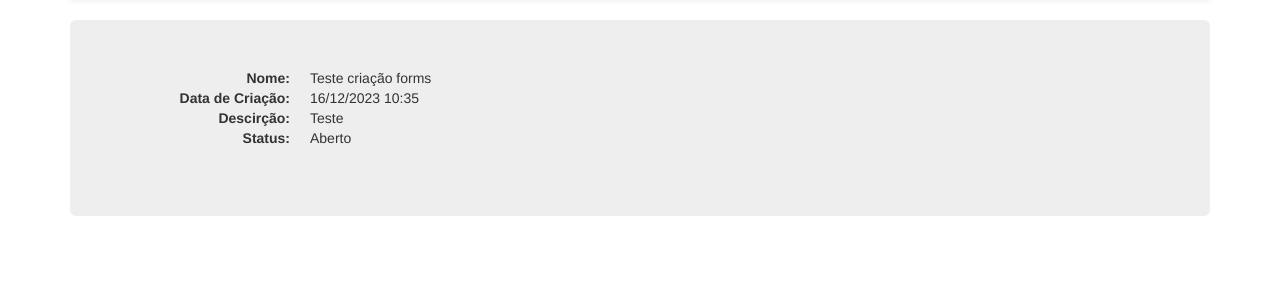
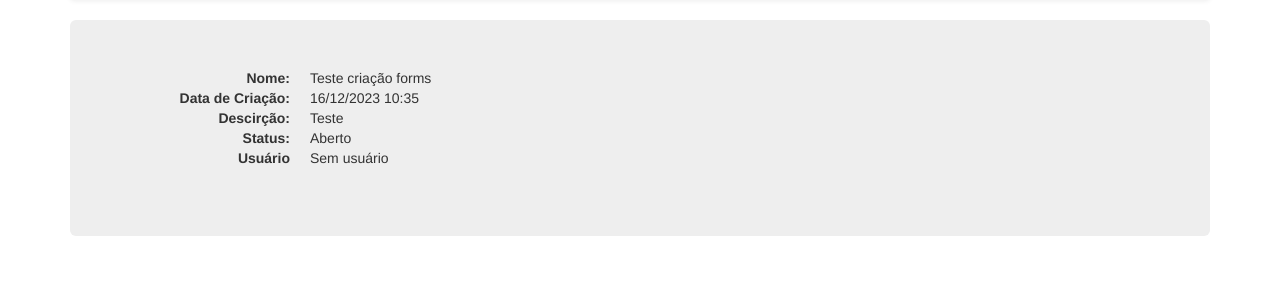
Before and after one commit to eduardoscariot/python-django, a Django app: page /tarefas/2/ in a window 1280 px wide. Shown: the part 72-372 px from the top of the page. Run offline with Django 5.2, Linux system fonts and the light colour scheme; data comes from the database, SQL or seed files in the repository; both versions use the stored data as it was before the commit; some libraries are stand-ins or nearby versions.

Commit message:
fix: ajustes models e views

```diff
--- a/tarefas/models.py
+++ b/tarefas/models.py
@@ -1,16 +1,20 @@
-from django.db.models import Model
+from django.db.models import Model, deletion
 from django.db.models import BooleanField
 from django.db.models import CharField
 from django.db.models import DateTimeField
 from django.db.models import TextField
+from django.db.models import ForeignKey
+from django.contrib.auth.models import User
+
 
 # Create your models here.
 class Tarefa(Model):
-    data_de_criacao = DateTimeField(auto_now_add=True,verbose_name='data de criação')
+    data_de_criacao = DateTimeField(auto_now_add=True, verbose_name='data de criação')
     data_de_execucao = DateTimeField(verbose_name='data de execução', null=True)
     nome = CharField(max_length=200, verbose_name='nome')
     descricao = TextField(verbose_name='descrição', null=True, blank=True)
     status = BooleanField(default=False, verbose_name='finalizado')
+    usuario = ForeignKey(User, verbose_name="usuário", null=True, blank=True, on_delete=deletion.PROTECT)
 
     class Meta:
         ordering = ['-data_de_criacao']
--- a/tarefas/templates/tarefas/tarefa_archive.html
+++ b/tarefas/templates/tarefas/tarefa_archive.html
@@ -10,6 +10,7 @@
         <th>Nome</th>
         <th>Data de criação</th>
         <th>Status</th>
+        <th>Usuário</th>
     </tr>
     </thead>
     <tbody>
@@ -17,8 +18,8 @@
     <tr>
         <td><a href="/tarefas/{{ item.pk }}">{{ item.nome }}</a></td>
         <td>{{ item.data_de_criacao|date:"d/m/Y H:i" }}</td>
-        <td>{% if item.status %}Finalizado{% else %}Aberto{% endif %}
-        </td>
+        <td>{% if item.status %}Finalizado{% else %}Aberto{% endif %}</td>
+        <td>{{ item.usuario }}</td>
     </tr>
     {% endfor %}
     </tbody>
--- a/tarefas/templates/tarefas/tarefa_detail.html
+++ b/tarefas/templates/tarefas/tarefa_detail.html
@@ -13,5 +13,7 @@
     <dt>Datade Execução:</dt>
     <dd>{{ object.data_de_execucao }}</dd>
     {% endif %}
+    <dt>Usuário</dt>
+    <dd>{% if object.usuario %}{{ object.usuario.first_name }}{% else %}Sem usuário{% endif %}</dd>
 </dl>
 {% endblock %}
--- a/tarefas/views.py
+++ b/tarefas/views.py
@@ -53,7 +53,9 @@ class CriarTarefa(View):
 
     def post(self, request, *args, **kwargs):
         form = FormTarefa(request.POST)
+        print(request.user)
         if form.is_valid():
+            #form['usuario'] = request.user
             form.save()
             return redirect('/tarefas/')
         else:
```
Also changed, not shown: db.sqlite3 (deleted), tarefas/migrations/0004_tarefa_usuario.py (added).
